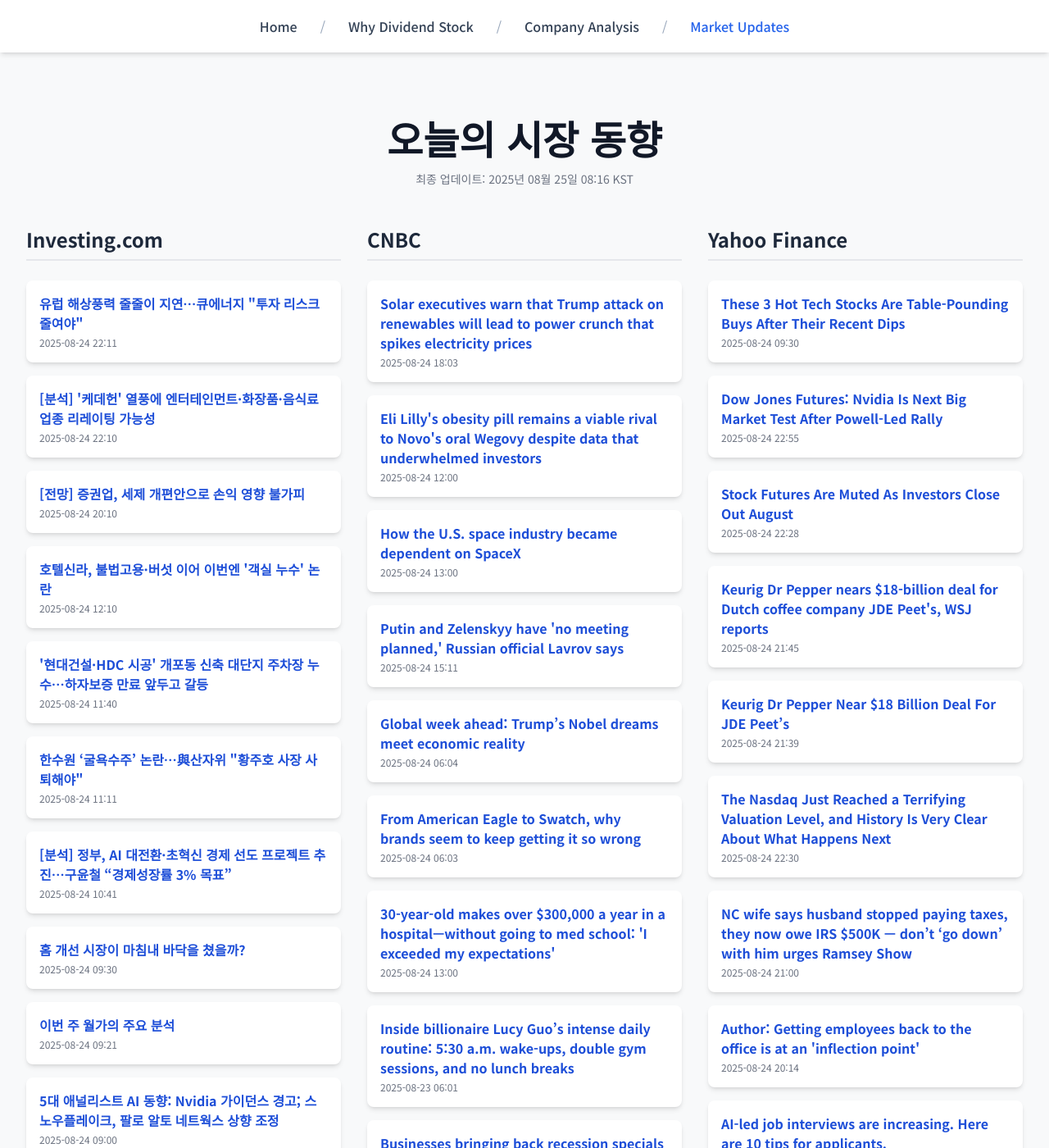
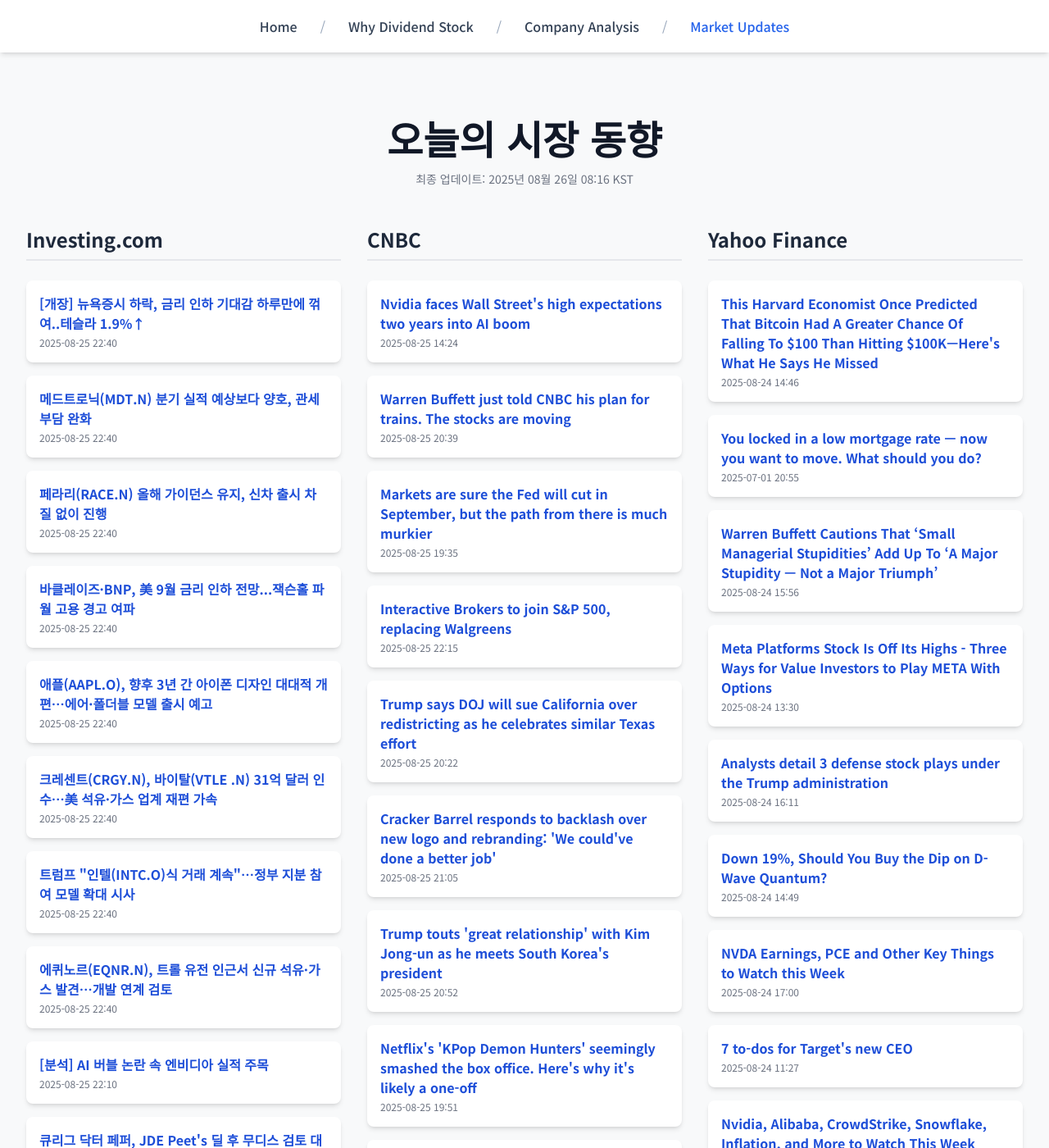
Before and after one commit to Kay-Hwang/my-company-analysis, a Jekyll site: the page built from market-updates.html, in a window 1280 px wide and 1400 px high. Shown: the whole window at 82% size. Built offline with Jekyll 4.4.1, drawn with Linux system fonts in a browser that asks for light colours; nearby versions of some CDN libraries; a script that is not in the unit is left out; some of the changed text lies outside the part shown.

Commit message:
Update daily data

```diff
--- a/_data/latest_data.json
+++ b/_data/latest_data.json
@@ -1,190 +1,190 @@
 {
-  "lastUpdated": "2025년 08월 25일 08:16 KST",
+  "lastUpdated": "2025년 08월 26일 08:16 KST",
   "news": {
     "investing": [
       {
-        "title": "유럽 해상풍력 줄줄이 지연…큐에너지 \"투자 리스크 줄여야\"",
-        "link": "https://kr.investing.com/news/stock-market-news/article-1606967",
-        "pubDate": "2025-08-24 22:11:42",
-        "summary": "유럽 해상풍력 줄줄이 지연…큐에너지 \"투자 리스크 줄여야\""
+        "title": "[개장] 뉴욕증시 하락, 금리 인하 기대감 하루만에 꺾여..테슬라 1.9%↑",
+        "link": "https://kr.investing.com/news/stock-market-news/article-1608364",
+        "pubDate": "2025-08-25 22:40:55",
+        "summary": "[개장] 뉴욕증시 하락, 금리 인하 기대감 하루만에 꺾여..테슬라 1.9%↑"
       },
       {
-        "title": "[분석] '케데헌' 열풍에 엔터테인먼트·화장품·음식료 업종 리레이팅 가능성",
-        "link": "https://kr.investing.com/news/stock-market-news/article-1606965",
-        "pubDate": "2025-08-24 22:10:47",
-        "summary": "[분석] '케데헌' 열풍에 엔터테인먼트·화장품·음식료 업종 리레이팅 가능성"
+        "title": "메드트로닉(MDT.N) 분기 실적 예상보다 양호, 관세 부담 완화",
+        "link": "https://kr.investing.com/news/stock-market-news/article-1608363",
+        "pubDate": "2025-08-25 22:40:54",
+        "summary": "메드트로닉(MDT.N) 분기 실적 예상보다 양호, 관세 부담 완화"
       },
       {
-        "title": "[전망] 증권업, 세제 개편안으로 손익 영향 불가피",
-        "link": "https://kr.investing.com/news/stock-market-news/article-1606963",
-        "pubDate": "2025-08-24 20:10:48",
-        "summary": "[전망] 증권업, 세제 개편안으로 손익 영향 불가피"
+        "title": "페라리(RACE.N) 올해 가이던스 유지, 신차 출시 차질 없이 진행",
+        "link": "https://kr.investing.com/news/stock-market-news/article-1608362",
+        "pubDate": "2025-08-25 22:40:53",
+        "summary": "페라리(RACE.N) 올해 가이던스 유지, 신차 출시 차질 없이 진행"
       },
       {
-        "title": "호텔신라, 불법고용·버섯 이어 이번엔 '객실 누수' 논란",
-        "link": "https://kr.investing.com/news/stock-market-news/article-1606943",
-        "pubDate": "2025-08-24 12:10:46",
-        "summary": "호텔신라, 불법고용·버섯 이어 이번엔 '객실 누수' 논란"
+        "title": "바클레이즈·BNP, 美 9월 금리 인하 전망...잭슨홀 파월 고용 경고 여파",
+        "link": "https://kr.investing.com/news/stock-market-news/article-1608361",
+        "pubDate": "2025-08-25 22:40:53",
+        "summary": "바클레이즈·BNP, 美 9월 금리 인하 전망...잭슨홀 파월 고용 경고 여파"
       },
       {
-        "title": "'현대건설·HDC 시공' 개포동 신축 대단지 주차장 누수…하자보증 만료 앞두고 갈등",
-        "link": "https://kr.investing.com/news/stock-market-news/article-1606942",
-        "pubDate": "2025-08-24 11:40:47",
-        "summary": "'현대건설·HDC 시공' 개포동 신축 대단지 주차장 누수…하자보증 만료 앞두고 갈등"
+        "title": "애플(AAPL.O), 향후 3년 간 아이폰 디자인 대대적 개편…에어·폴더블 모델 출시 예고",
+        "link": "https://kr.investing.com/news/stock-market-news/article-1608360",
+        "pubDate": "2025-08-25 22:40:52",
+        "summary": "애플(AAPL.O), 향후 3년 간 아이폰 디자인 대대적 개편…에어·폴더블 모델 출시 예고"
       },
       {
-        "title": "한수원 ‘굴욕수주’ 논란…與산자위 \"황주호 사장 사퇴해야\"",
-        "link": "https://kr.investing.com/news/stock-market-news/article-1606939",
-        "pubDate": "2025-08-24 11:11:00",
-        "summary": "한수원 ‘굴욕수주’ 논란…與산자위 \"황주호 사장 사퇴해야\""
+        "title": "크레센트(CRGY.N), 바이탈(VTLE .N) 31억 달러 인수…美 석유·가스 업계 재편 가속",
+        "link": "https://kr.investing.com/news/stock-market-news/article-1608359",
+        "pubDate": "2025-08-25 22:40:51",
+        "summary": "크레센트(CRGY.N), 바이탈(VTLE .N) 31억 달러 인수…美 석유·가스 업계 재편 가속"
       },
       {
-        "title": "[분석] 정부, AI 대전환·초혁신 경제 선도 프로젝트 추진…구윤철 “경제성장률 3% 목표”",
-        "link": "https://kr.investing.com/news/stock-market-news/article-1606927",
-        "pubDate": "2025-08-24 10:41:11",
-        "summary": "[분석] 정부, AI 대전환·초혁신 경제 선도 프로젝트 추진…구윤철 “경제성장률 3% 목표”"
+        "title": "트럼프 \"인텔(INTC.O)식 거래 계속\"…정부 지분 참여 모델 확대 시사",
+        "link": "https://kr.investing.com/news/stock-market-news/article-1608358",
+        "pubDate": "2025-08-25 22:40:50",
+        "summary": "트럼프 \"인텔(INTC.O)식 거래 계속\"…정부 지분 참여 모델 확대 시사"
       },
       {
-        "title": "홈 개선 시장이 마침내 바닥을 쳤을까?",
-        "link": "https://kr.investing.com/news/stock-market-news/article-1606909",
-        "pubDate": "2025-08-24 09:30:03",
-        "summary": "홈 개선 시장이 마침내 바닥을 쳤을까?"
+        "title": "에퀴노르(EQNR.N), 트롤 유전 인근서 신규 석유·가스 발견…개발 연계 검토",
+        "link": "https://kr.investing.com/news/stock-market-news/article-1608357",
+        "pubDate": "2025-08-25 22:40:50",
+        "summary": "에퀴노르(EQNR.N), 트롤 유전 인근서 신규 석유·가스 발견…개발 연계 검토"
       },
       {
-        "title": "이번 주 월가의 주요 분석",
-        "link": "https://kr.investing.com/news/stock-market-news/article-1606908",
-        "pubDate": "2025-08-24 09:21:27",
-        "summary": "이번 주 월가의 주요 분석"
+        "title": "[분석] AI 버블 논란 속 엔비디아 실적 주목",
+        "link": "https://kr.investing.com/news/stock-market-news/article-1608356",
+        "pubDate": "2025-08-25 22:10:49",
+        "summary": "[분석] AI 버블 논란 속 엔비디아 실적 주목"
       },
       {
-        "title": "5대 애널리스트 AI 동향: Nvidia 가이던스 경고; 스노우플레이크, 팔로 알토 네트웍스 상향 조정",
-        "link": "https://kr.investing.com/news/stock-market-news/article-1606892",
-        "pubDate": "2025-08-24 09:00:16",
-        "summary": "5대 애널리스트 AI 동향: Nvidia 가이던스 경고; 스노우플레이크, 팔로 알토 네트웍스 상향 조정"
+        "title": "큐리그 닥터 페퍼, JDE Peet's 딜 후 무디스 검토 대상",
+        "link": "https://kr.investing.com/news/stock-market-news/article-93CH-1608346",
+        "pubDate": "2025-08-25 21:42:25",
+        "summary": "큐리그 닥터 페퍼, JDE Peet's 딜 후 무디스 검토 대상"
       }
     ],
     "cnbc": [
       {
-        "title": "Solar executives warn that Trump attack on renewables will lead to power crunch that spikes electricity prices",
-        "link": "https://www.cnbc.com/2025/08/24/solar-wind-renewable-trump-tariff-utility-tax-credit-itc-ptc-obbb-electricity-price.html",
-        "pubDate": "Sun, 24 Aug 2025 18:03:39 GMT",
-        "summary": "Renewable power executives say difficulty getting permits, rising costs due to tariffs and the end of key tax credits are making it tough to plan."
+        "title": "Nvidia faces Wall Street's high expectations two years into AI boom",
+        "link": "https://www.cnbc.com/2025/08/25/nvidia-q2-earnings-preview-expectations-blackwell-china-h20.html",
+        "pubDate": "Mon, 25 Aug 2025 14:24:58 GMT",
+        "summary": "Nvidia's business started transforming two years ago, as demand for processors to power AI workloads transformed the chipmaker."
       },
       {
-        "title": "Eli Lilly's obesity pill remains a viable rival to Novo's oral Wegovy despite data that underwhelmed investors",
-        "link": "https://www.cnbc.com/2025/08/24/eli-lilly-oral-obesity-pill-novo-nordisk.html",
-        "pubDate": "Sun, 24 Aug 2025 12:00:01 GMT",
-        "summary": "Eli Lilly's orforglipron could have a few advantages over a pill from Novo Nordisk, including a lack of dietary restrictions and easier manufacturing."
+        "title": "Warren Buffett just told CNBC his plan for trains. The stocks are moving",
+        "link": "https://www.cnbc.com/2025/08/25/warren-buffett-is-not-in-market-to-buy-another-railroad-but-he-met-with-csx-ceo-about-greater-cooperation.html",
+        "pubDate": "Mon, 25 Aug 2025 20:39:07 GMT",
+        "summary": "Buffett's comments come after Berkshire Hathaway's BNSF Railway and CSX announced a partnership to provide new coast-to-coast rail services on Friday."
       },
       {
-        "title": "How the U.S. space industry became dependent on SpaceX",
-        "link": "https://www.cnbc.com/2025/08/24/spacex-how-us-space-industry-became-dependent.html",
-        "pubDate": "Sun, 24 Aug 2025 13:00:01 GMT",
-        "summary": "SpaceX holds $22 billion in government contracts, according to the company, with NASA and the Department of Defense among its largest customers."
+        "title": "Markets are sure the Fed will cut in September, but the path from there is much murkier",
+        "link": "https://www.cnbc.com/2025/08/25/markets-are-sure-the-fed-will-cut-in-september-but-the-path-from-there-is-much-murkier.html",
+        "pubDate": "Mon, 25 Aug 2025 19:35:29 GMT",
+        "summary": "Friday's booming rally turned into Monday's reality check as investors weighed just how aggressive the Federal Reserve will be."
       },
       {
-        "title": "Putin and Zelenskyy have 'no meeting planned,' Russian official Lavrov says",
-        "link": "https://www.cnbc.com/2025/08/24/putin-zelenskyy-talks-russia-ukraine-trump.html",
-        "pubDate": "Sun, 24 Aug 2025 15:11:29 GMT",
-        "summary": "The comments by Russia's foreign minister come after President Donald Trump suggested earlier this month that the countries' leaders had agreed to meet."
+        "title": "Interactive Brokers to join S&P 500, replacing Walgreens",
+        "link": "https://www.cnbc.com/2025/08/25/interactive-brokers-to-join-sp-500-replacing-walgreens-.html",
+        "pubDate": "Mon, 25 Aug 2025 22:15:16 GMT",
+        "summary": "Robinhood Markets shares were slightly lower in extended trading. Some investors have had high hopes that the digital brokerage would be added to the index."
       },
       {
-        "title": "Global week ahead: Trump’s Nobel dreams meet economic reality",
-        "link": "https://www.cnbc.com/2025/08/24/global-week-ahead-trumps-nobel-dreams-meet-economic-reality.html",
-        "pubDate": "Sun, 24 Aug 2025 06:04:12 GMT",
-        "summary": "Nobel Laureates are set to meet in Lindau, Germany this week."
+        "title": "Trump says DOJ will sue California over redistricting as he celebrates similar Texas effort",
+        "link": "https://www.cnbc.com/2025/08/25/trump-california-lawsuit-texas-redistricting-newsom.html",
+        "pubDate": "Mon, 25 Aug 2025 20:22:46 GMT",
+        "summary": "\"We're going to be [suing] through the Department of Justice,\" Trump said when asked about Democratic Gov. Gavin Newsom's redistricting push in California."
       },
       {
-        "title": "From American Eagle to Swatch, why brands seem to keep getting it so wrong",
-        "link": "https://www.cnbc.com/2025/08/24/american-eagle-swatch-sanex-why-brands-keep-getting-ads-so-wrong.html",
-        "pubDate": "Sun, 24 Aug 2025 06:03:44 GMT",
-        "summary": "American Eagle, Swatch and Sanex have all sparked backlash recently over their seemingly tone deaf campaigns."
+        "title": "Cracker Barrel responds to backlash over new logo and rebranding: 'We could've done a better job'",
+        "link": "https://www.cnbc.com/2025/08/25/cracker-barrel-cbrl-backlash-logo-rebranding.html",
+        "pubDate": "Mon, 25 Aug 2025 21:05:40 GMT",
+        "summary": "Cracker Barrel Old Country Store on Monday issued a statement responding to the backlash it faced last week over its rebranding and new logo."
       },
       {
-        "title": "30-year-old makes over $300,000 a year in a hospital—without going to med school: 'I exceeded my expectations'",
-        "link": "https://www.cnbc.com/2025/08/24/certified-anesthesiologist-assistant-earns-six-figures-without-medical-degree.html",
-        "pubDate": "Sun, 24 Aug 2025 13:00:01 GMT",
-        "summary": "Chabely Rodriguez picked a lucrative career and quickly paid off her student debt when she started working. Now she's focused on investing for her future."
+        "title": "Trump touts 'great relationship' with Kim Jong-un as he meets South Korea's president",
+        "link": "https://www.cnbc.com/2025/08/25/trump-south-korea-trade-president-meeting.html",
+        "pubDate": "Mon, 25 Aug 2025 20:52:44 GMT",
+        "summary": "Just months after Lee Jae Myung took office, his meeting with President Donald Trump was a pivotal foreign policy test for the newly elected president."
       },
       {
-        "title": "Inside billionaire Lucy Guo’s intense daily routine: 5:30 a.m. wake-ups, double gym sessions, and no lunch breaks",
-        "link": "https://www.cnbc.com/2025/08/23/inside-30-year-old-billionaire-lucy-guos-intense-daily-routine-.html",
-        "pubDate": "Sat, 23 Aug 2025 06:01:24 GMT",
-        "summary": "World's youngest female billionaire Lucy Guo said working 9 a.m. to 9 p.m., six days a week is work-life balance: \"You don't need to sleep from nine to nine.\""
+        "title": "Netflix's 'KPop Demon Hunters' seemingly smashed the box office. Here's why it's likely a one-off",
+        "link": "https://www.cnbc.com/2025/08/25/netflix-kpop-demon-hunters-box-office-one-off.html",
+        "pubDate": "Mon, 25 Aug 2025 19:51:31 GMT",
+        "summary": "Netflix capitalized on its chart-topping \"KPop Demon Hunters\" over the weekend with a two-day theatrical release of its new sing-along version."
       },
       {
-        "title": "Businesses bringing back recession specials could be the latest sign of deteriorating consumer sentiment",
-        "link": "https://www.cnbc.com/2025/08/23/recession-specials-could-be-the-latest-sign-of-deteriorating-consumer-sentiment.html",
-        "pubDate": "Sat, 23 Aug 2025 11:50:20 GMT",
-        "summary": "The term \"recession\" has popped up again as a selling point this summer, perhaps providing a look at how businesses are reacting to consumer sentiment."
+        "title": "Kevin O'Leary says he bought Bryant-Jordan card for record-breaking $13 million at auction",
+        "link": "https://www.cnbc.com/2025/08/25/bryant-jordan-card-kevin-oleary.html",
+        "pubDate": "Mon, 25 Aug 2025 15:59:58 GMT",
+        "summary": "Canadian investor Kevin O'Leary told CNBC he was one of the buyers of the record-breaking Kobe Bryant and Michael Jordan signed sports card."
       },
       {
-        "title": "Higher tariffs are kicking in. Here's what Walmart and other retailers said about their impact",
-        "link": "https://www.cnbc.com/2025/08/22/retail-earnings-walmart-target-home-depot-discuss-tariffs.html",
-        "pubDate": "Sat, 23 Aug 2025 21:36:25 GMT",
-        "summary": "Consumer spending has largely stayed strong so far and the pinch from higher duties hasn't been as severe as some companies had feared."
+        "title": "The secret to Labubus' success? China's 'blind box' craze",
+        "link": "https://www.cnbc.com/2025/08/25/china-blind-box-craze-pop-mart-labubu-success.html",
+        "pubDate": "Mon, 25 Aug 2025 16:33:55 GMT",
+        "summary": "Mania over \"blind box\" shopping is catching on across the Chinese economy with everyone from travel agents to supermarkets offering their own versions."
       }
     ],
     "yahoo": [
       {
-        "title": "These 3 Hot Tech Stocks Are Table-Pounding Buys After Their Recent Dips",
-        "link": "https://finance.yahoo.com/news/3-hot-tech-stocks-table-093000095.html",
-        "pubDate": "2025-08-24T09:30:00Z",
-        "summary": "These 3 Hot Tech Stocks Are Table-Pounding Buys After Their Recent Dips"
+        "title": "This Harvard Economist Once Predicted That Bitcoin Had A Greater Chance Of Falling To $100 Than Hitting $100K—Here's What He Says He Missed",
+        "link": "https://finance.yahoo.com/news/harvard-economist-once-predicted-bitcoin-144609669.html",
+        "pubDate": "2025-08-24T14:46:09Z",
+        "summary": "This Harvard Economist Once Predicted That Bitcoin Had A Greater Chance Of Falling To $100 Than Hitting $100K—Here's What He Says He Missed"
       },
       {
-        "title": "Dow Jones Futures: Nvidia Is Next Big Market Test After Powell-Led Rally",
-        "link": "https://www.investors.com/market-trend/stock-market-today/dow-jones-futures-market-rallies-highs-dovish-powell-nvidia-earnings/?src=A00220&yptr=yahoo",
-        "pubDate": "2025-08-24T22:55:48Z",
-        "summary": "Dow Jones Futures: Nvidia Is Next Big Market Test After Powell-Led Rally"
+        "title": "You locked in a low mortgage rate — now you want to move. What should you do?",
+        "link": "https://finance.yahoo.com/personal-finance/mortgages/article/selling-your-house-when-you-have-a-low-mortgage-interest-rate-205501072.html",
+        "pubDate": "2025-07-01T20:55:01Z",
+        "summary": "You locked in a low mortgage rate — now you want to move. What should you do?"
       },
       {
-        "title": "Stock Futures Are Muted As Investors Close Out August",
-        "link": "https://www.barrons.com/articles/stock-futures-trading-sunday-3a8d3551?siteid=yhoof2&yptr=yahoo",
-        "pubDate": "2025-08-24T22:28:00Z",
-        "summary": "Stock Futures Are Muted As Investors Close Out August"
+        "title": "Warren Buffett Cautions That ‘Small Managerial Stupidities’ Add Up To ‘A Major Stupidity — Not a Major Triumph’",
+        "link": "https://finance.yahoo.com/news/warren-buffett-cautions-small-managerial-155642938.html",
+        "pubDate": "2025-08-24T15:56:42Z",
+        "summary": "Warren Buffett Cautions That ‘Small Managerial Stupidities’ Add Up To ‘A Major Stupidity — Not a Major Triumph’"
       },
       {
-        "title": "Keurig Dr Pepper nears $18-billion deal for Dutch coffee company JDE Peet's, WSJ reports",
-        "link": "https://finance.yahoo.com/news/keurig-dr-pepper-nears-18-214500455.html",
-        "pubDate": "2025-08-24T21:45:00Z",
-        "summary": "Keurig Dr Pepper nears $18-billion deal for Dutch coffee company JDE Peet's, WSJ reports"
+        "title": "Meta Platforms Stock Is Off Its Highs - Three Ways for Value Investors to Play META With Options",
+        "link": "https://finance.yahoo.com/news/meta-platforms-stock-off-highs-133002210.html",
+        "pubDate": "2025-08-24T13:30:02Z",
+        "summary": "Meta Platforms Stock Is Off Its Highs - Three Ways for Value Investors to Play META With Options"
       },
       {
-        "title": "Keurig Dr Pepper Near $18 Billion Deal For JDE Peet’s",
-        "link": "https://www.wsj.com/business/keurig-dr-pepper-near-18-billion-deal-for-jde-peets-33883fe4?siteid=yhoof2&yptr=yahoo",
-        "pubDate": "2025-08-24T21:39:00Z",
-        "summary": "Keurig Dr Pepper Near $18 Billion Deal For JDE Peet’s"
+        "title": "Analysts detail 3 defense stock plays under the Trump administration",
+        "link": "https://finance.yahoo.com/news/analysts-detail-3-defense-stock-plays-under-the-trump-administration-161139279.html",
+        "pubDate": "2025-08-24T16:11:39Z",
+        "summary": "Analysts detail 3 defense stock plays under the Trump administration"
       },
       {
-        "title": "The Nasdaq Just Reached a Terrifying Valuation Level, and History Is Very Clear About What Happens Next",
-        "link": "https://finance.yahoo.com/news/nasdaq-just-reached-terrifying-valuation-223000947.html",
-        "pubDate": "2025-08-24T22:30:00Z",
-        "summary": "The Nasdaq Just Reached a Terrifying Valuation Level, and History Is Very Clear About What Happens Next"
+        "title": "Down 19%, Should You Buy the Dip on D-Wave Quantum?",
+        "link": "https://finance.yahoo.com/news/down-19-buy-dip-d-144900460.html",
+        "pubDate": "2025-08-24T14:49:00Z",
+        "summary": "Down 19%, Should You Buy the Dip on D-Wave Quantum?"
       },
       {
-        "title": "NC wife says husband stopped paying taxes, they now owe IRS $500K — don’t ‘go down’ with him urges Ramsey Show",
-        "link": "https://finance.yahoo.com/news/nc-wife-says-husband-stopped-210000376.html",
-        "pubDate": "2025-08-24T21:00:00Z",
-        "summary": "NC wife says husband stopped paying taxes, they now owe IRS $500K — don’t ‘go down’ with him urges Ramsey Show"
+        "title": "NVDA Earnings, PCE and Other Key Things to Watch this Week",
+        "link": "https://finance.yahoo.com/news/nvda-earnings-pce-other-key-170002414.html",
+        "pubDate": "2025-08-24T17:00:02Z",
+        "summary": "NVDA Earnings, PCE and Other Key Things to Watch this Week"
       },
       {
-        "title": "Author: Getting employees back to the office is at an 'inflection point'",
-        "link": "https://finance.yahoo.com/news/author-getting-employees-back-to-the-office-is-at-an-inflection-point-201435253.html",
-        "pubDate": "2025-08-24T20:14:35Z",
-        "summary": "Author: Getting employees back to the office is at an 'inflection point'"
-      },
-      {
-        "title": "AI-led job interviews are increasing. Here are 10 tips for applicants.",
-        "link": "https://finance.yahoo.com/news/ai-led-job-interviews-are-increasing-here-are-10-tips-for-applicants-180459987.html",
-        "pubDate": "2025-08-24T18:04:59Z",
-        "summary": "AI-led job interviews are increasing. Here are 10 tips for applicants."
+        "title": "7 to-dos for Target's new CEO",
+        "link": "https://finance.yahoo.com/news/7-to-dos-for-targets-new-ceo-112741974.html",
+        "pubDate": "2025-08-24T11:27:41Z",
+        "summary": "7 to-dos for Target's new CEO"
       },
       {
         "title": "Nvidia, Alibaba, CrowdStrike, Snowflake, Inflation, and More to Watch This Week",
         "link": "https://www.barrons.com/articles/nvidia-alibaba-crowdstrike-snowflake-inflation-and-more-to-watch-this-week-1978f5c1?siteid=yhoof2&yptr=yahoo",
         "pubDate": "2025-08-24T18:00:00Z",
         "summary": "Nvidia, Alibaba, CrowdStrike, Snowflake, Inflation, and More to Watch This Week"
+      },
+      {
+        "title": "A shocking 19% of retirees say they’re living a ‘nightmare’ — how to save yourself from the same terrible fate",
+        "link": "https://finance.yahoo.com/news/shocking-19-retirees-living-nightmare-180000279.html",
+        "pubDate": "2025-08-24T18:00:00Z",
+        "summary": "A shocking 19% of retirees say they’re living a ‘nightmare’ — how to save yourself from the same terrible fate"
       }
     ]
   }
```
